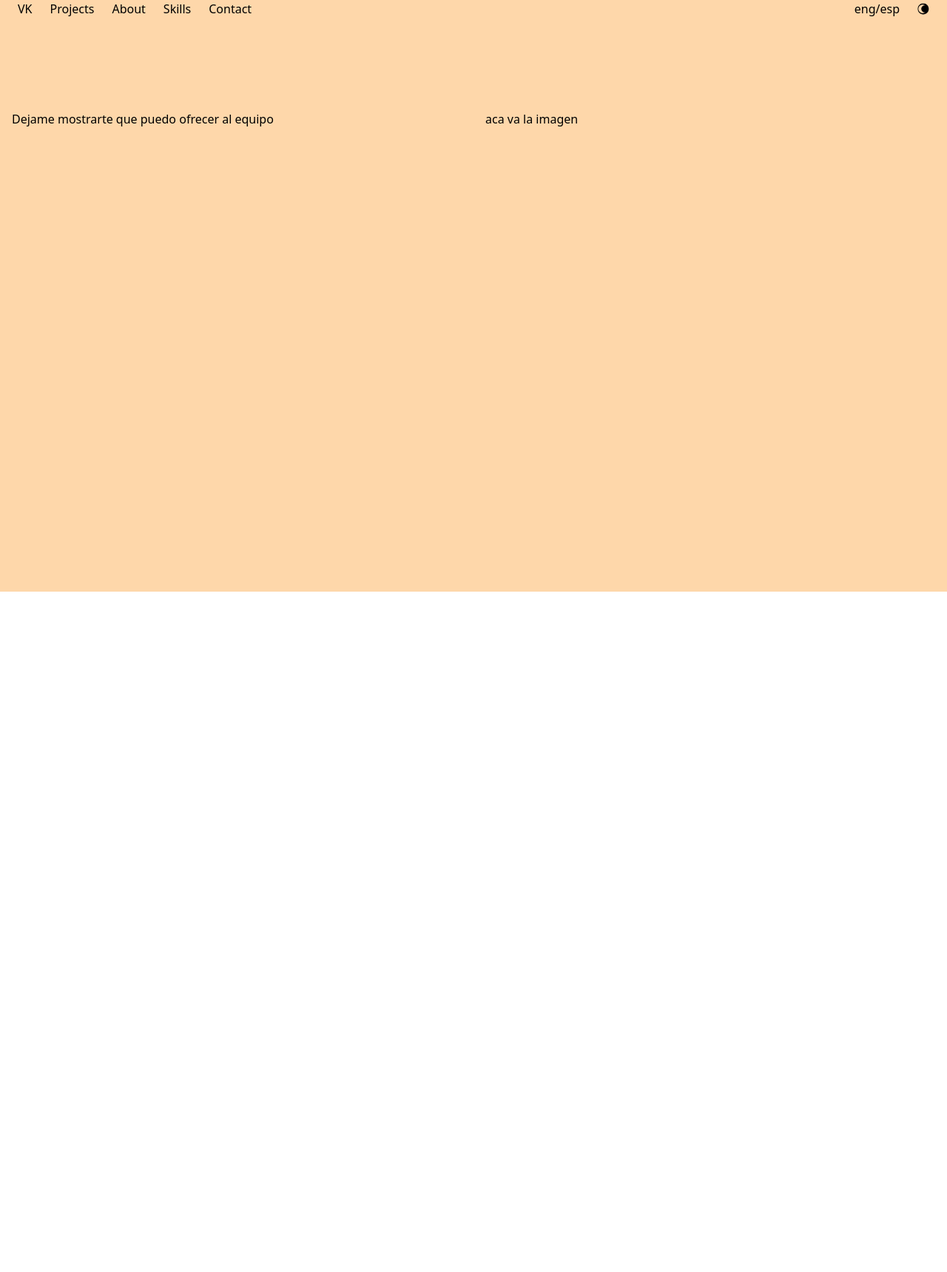
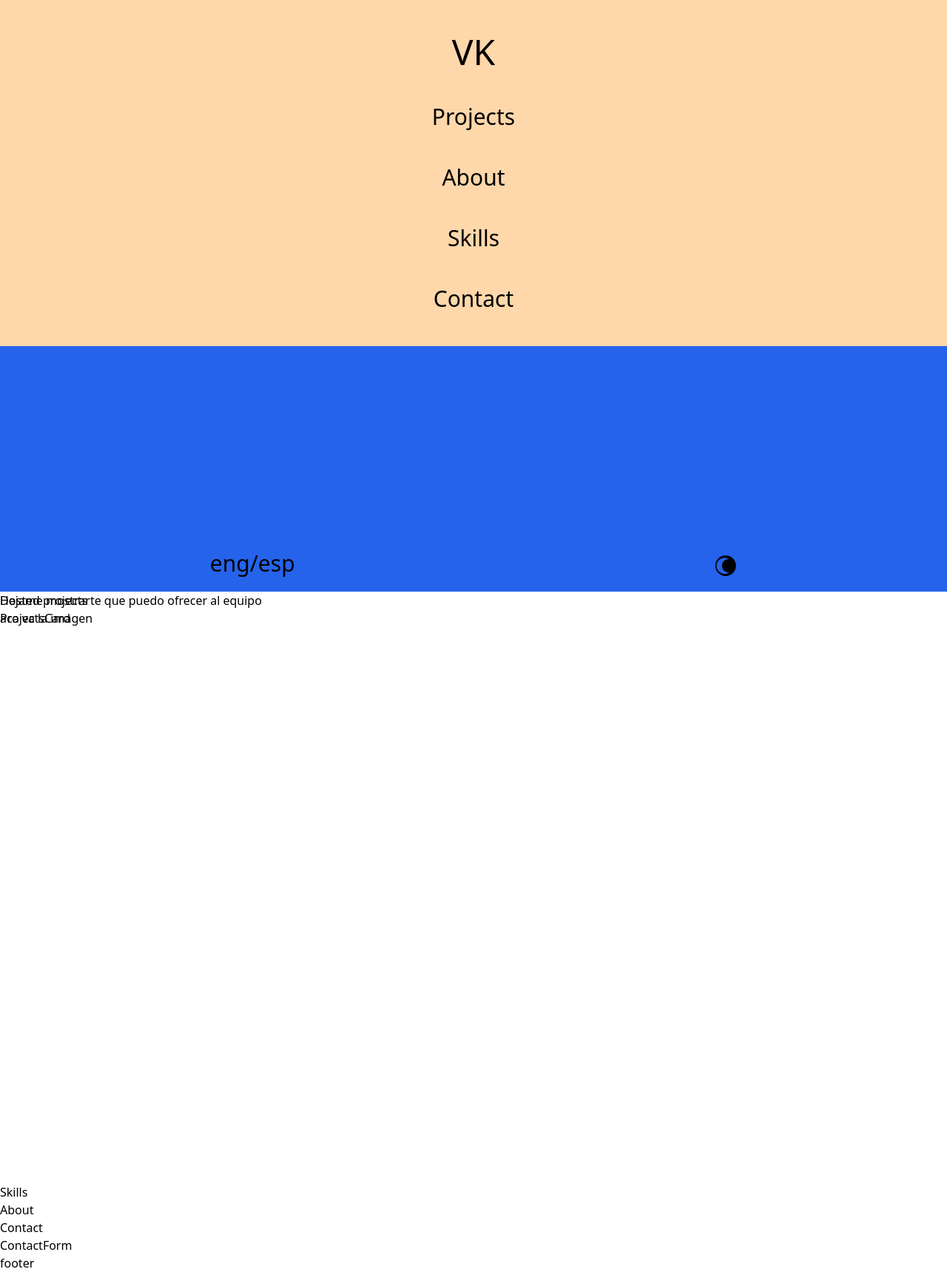
Before and after one commit to ValentinKrajzelman/dev-portfolio, a React (Create React App) app: page / in a window 1280 px wide. Shown: the whole page at 74% size. Before the commit the page ends 800 px from the top, so only its background shows below. Built offline with nearby package versions, Linux system fonts and the light colour scheme.

Commit message:
sigo haciendo cosas

```diff
--- a/src/App.js
+++ b/src/App.js
@@ -5,14 +5,38 @@ import {
 } from "react-router-dom";
 
 import Navbar from "./components/navbar";
-import Hero from "./components/hero"
+import Hero from "./components/hero";
+import Projects from "./components/projects";
+import Skills from "./components/skills";
+import About from "./components/about";
+import Contact from "./components/contact";
+import ContactForm from "./components/contactForm";
+import Footer from "./components/footer";
 
 function App() {
   return (
     <Router>
-      <div className="h-screen bg-orange-200 md:grid grid-cols-6 grid-rows-6">
+      <div className="h-screen w-screen bg-orange-200">
         <Navbar />
         <Hero />
+      </div>
+      <div className="h-screen w-screen">
+        <Projects />
+      </div>
+      <div>
+        <Skills />
+      </div>
+      <div>
+        <About />
+      </div>
+      <div>
+        <Contact />
+      </div>
+      <div>
+        <ContactForm />
+      </div>
+      <div>
+        <Footer />
       </div>
     </Router>
   );
--- a/src/components/hero.js
+++ b/src/components/hero.js
@@ -3,11 +3,10 @@ import React from "react";
 const Hero = () => {
 
     return (
-        <div className="col-start-1 col-span-6 row-start-2 row-span-5">
-            <div className="grid grid-cols-6 grid-rows-3">
-
-                <div className="col-start-1 col-span-3 m-4">Dejame mostrarte que puedo ofrecer al equipo </div>
-                <div className="col-start-4 col-span-3 m-4">aca va la imagen</div>
+        <div className="">
+            <div className="">
+                <div className="">Dejame mostrarte que puedo ofrecer al equipo </div>
+                <div className="">aca va la imagen</div>
             </div>
         </div>
     );
--- a/src/components/navbar.js
+++ b/src/components/navbar.js
@@ -7,30 +7,29 @@ const Navbar = () => {
 
 
     return (
-        <div className="col-span-6">
-            <div className="flex flex-row place-content-between">
-
-                <div className="flex flex-row items-center ml-6 ">
-                    <div className="mr-6">
+        <div className="text-3xl font-thin">
+            <div className="w-screen h-screen grid grid-rows-mobNavbar">
+                <div className="flex flex-col place-items-center place-content-evenly row-start-1">
+                    <div className="text-5xl">
                         <Link to="/hero">VK </Link>
                     </div>
-                    <div className="mr-6">
+                    <div className="">
                         Projects
                     </div>
-                    <div className="mr-6">
+                    <div className="">
                         About
                     </div>
-                    <div className="mr-6">
+                    <div className="">
                         Skills
                     </div>
 
-                    <div className="mr-6">
+                    <div className="">
                         Contact
                     </div>
                 </div>
-                <div className="flex flex-row items-center ">
-                    <div className="mr-6">eng/esp</div>
-                    <GiMoon className="mr-6" />
+                <div className="flex flex-row place-content-around items-end pb-5 content-center row-start-2 auto-rows-min bg-blue-600 ">
+                    <div className="">eng/esp</div>
+                    <GiMoon className="" />
                 </div>
             </div>
         </div>
--- a/src/components/projects.js
+++ b/src/components/projects.js
@@ -1,8 +1,13 @@
 import React from "react";
+
+import ProjectsCard from "./projectsCard";
 
 const Projects = () => {
 
-    return (<div>Projects</div>);
+    return (<div>
+        Hosted projects
+        <ProjectsCard />
+    </div>);
 };
 
 export default Projects;
--- a/tailwind.config.js
+++ b/tailwind.config.js
@@ -2,6 +2,9 @@ module.exports = {
   content: ["./src/**/*.{js,jsx,ts,tsx}"],
   theme: {
     extend: {
+      gridTeamplateRows: {
+        'mobNavbar': '200px 200px 200px 200px 200px'
+      }
     },
   },
   plugins: [],
```
Also changed, not shown: public/index.html (+4 -27 lines), 1 other file (tests, documents, lock files or other folders).
